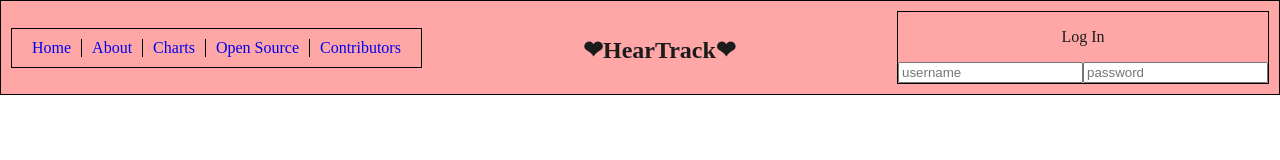
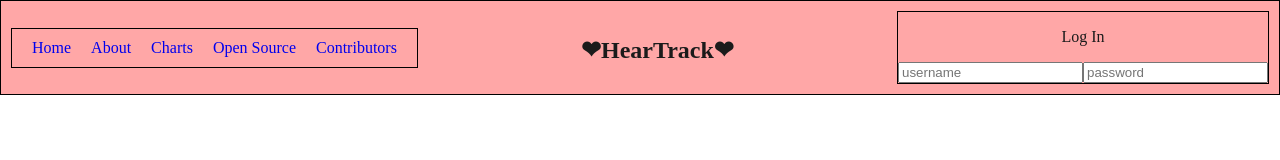
Before and after one commit to JS-goose/heart-track, a React (Create React App) app: page / in a window 1280 px wide. Shown: the top 160 px of the page. Built offline with nearby package versions, Linux system fonts and the light colour scheme.

Commit message:
Added basic path's for nav links

```diff
--- a/src/App.js
+++ b/src/App.js
@@ -1,6 +1,8 @@
 import React, { Component } from 'react';
+import { BrowserRouter as Router, Route, Link } from "react-router-dom";
 import './App.css';
 import Nav from '../src/components/layout/navigation/Nav';
+import About from '../src/components/layout/pages/About'
 import CenterModal from '../src/components/layout/CenterModal/CenterModal'
 
 class App extends Component {
@@ -13,10 +15,13 @@ class App extends Component {
   }
   render() {
     return (
+      <Router>
       <div className="App">
         <Nav />
         <CenterModal />
+        <Route path="/about" component={About} />
       </div>
+      </Router>
     );
   }
 }
--- a/src/components/layout/navigation/Nav.js
+++ b/src/components/layout/navigation/Nav.js
@@ -1,26 +1,25 @@
 import React from "react";
 import styles from "./Nav.module.css";
 import { BrowserRouter as Router, Route, Link } from "react-router-dom";
+import About from '../pages/About';
 
 export default function Nav() {
   return (
     <nav id={styles["nav-container"]}>
       <ul id={styles["nav-links-list"]}>
-        <a href="Home.js">
-          <li>Home</li>
-        </a>
-        <a href="About.js">
-          <li>About</li>
-        </a>
-        <a href="Charts.js">
-          <li>Charts</li>
-        </a>
-        <a href="OpenSource.js">
-          <li>Open Source</li>
-        </a>
-        <a href="Contributors.js">
-          <li>Contributors</li>
-        </a>
+      <li><Link to='/'>
+          Home
+        </Link></li>
+        <li><Link to='/about'>
+          About
+        </Link></li>
+        <li><Link to='/charts'>
+          Charts
+        </Link></li><li><Link to='/opensource'>
+          Open Source
+        </Link></li><li><Link to='/contributors'>
+          Contributors
+        </Link></li>
       </ul>
 
       <h1>❤HearTrack❤</h1>
```
